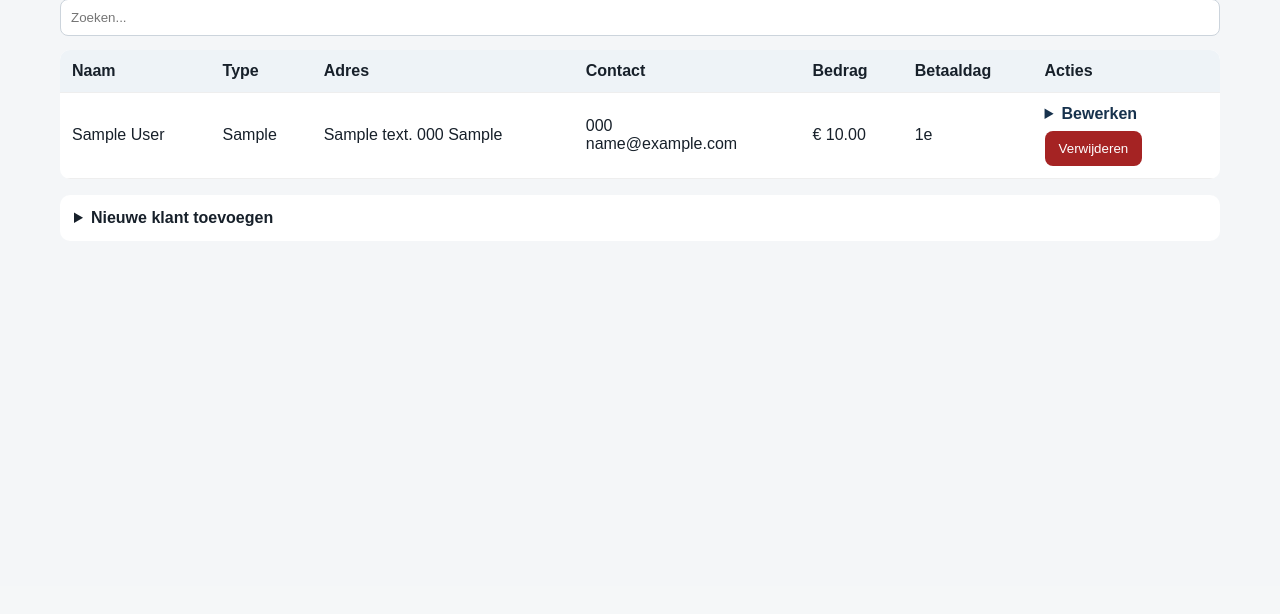
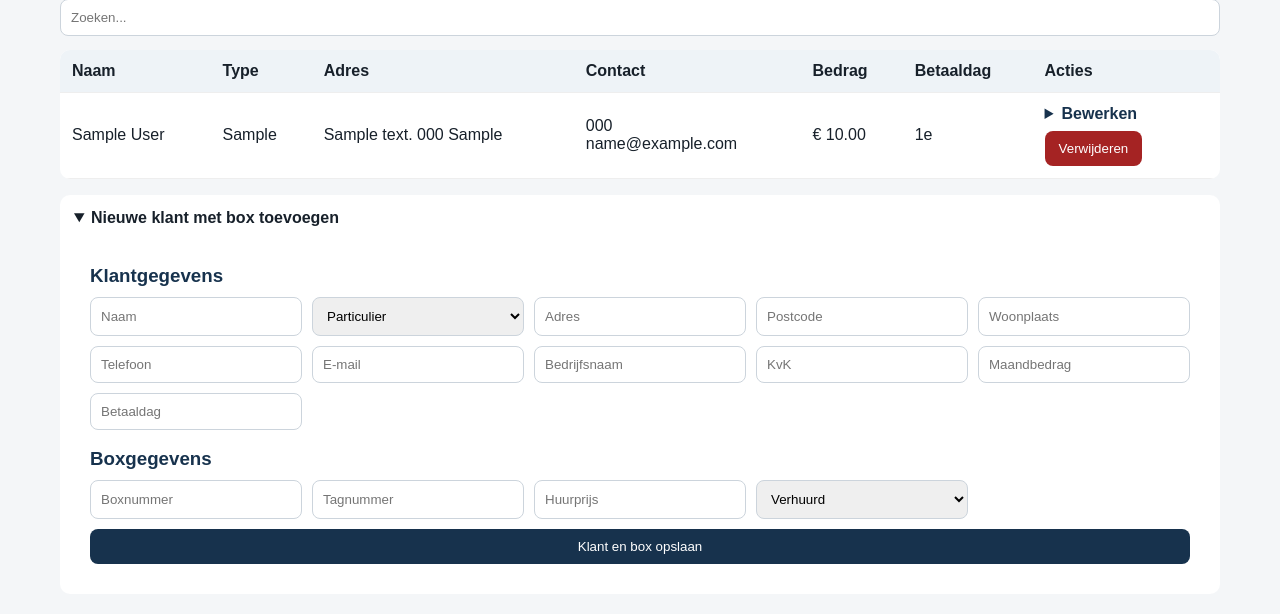
Before and after one commit to thinkupsolutions/opslagbox-beheer, a FastAPI app: page / in a window 1280 px wide, after a click on "Klanten". Shown: the part 214-828 px from the top of the page. Before the commit the page ends 440 px from the top, so only its background shows below. Run offline with FastAPI, Linux system fonts and the light colour scheme; the visitor is signed in with stand-in values (Sample User, id 1); tables that the repository leaves empty hold one stand-in row (values such as "Sample post").

Commit message:
Save customer and box together: app/templates/index.html

```diff
--- a/app/templates/index.html
+++ b/app/templates/index.html
@@ -30,17 +30,23 @@
 <input name="address" value="{{ c.address }}" placeholder="Adres"><input name="postal_code" value="{{ c.postal_code }}" placeholder="Postcode"><input name="city" value="{{ c.city }}" placeholder="Woonplaats"><input name="phone" value="{{ c.phone }}" placeholder="Telefoon"><input name="email" value="{{ c.email }}" placeholder="E-mail"><input name="company_name" value="{{ c.company_name }}" placeholder="Bedrijfsnaam"><input name="kvk" value="{{ c.kvk }}" placeholder="KvK"><input name="monthly_amount" value="{{ c.monthly_amount }}" type="number" step="0.01" placeholder="Maandbedrag"><input name="payment_day" value="{{ c.payment_day }}" type="number" min="1" max="31" placeholder="Betaaldag"><button>Wijzigingen opslaan</button></form></details>
 <form method="post" action="/customers/{{ c.id }}/delete" onsubmit="return confirm('Weet je zeker dat je deze klant wilt verwijderen?')"><button class="danger" type="submit">Verwijderen</button></form></td></tr>{% endfor %}
 </table>
-<details><summary>Nieuwe klant toevoegen</summary><form method="post" action="/customers" class="formgrid">
+<details open><summary>Nieuwe klant met box toevoegen</summary><form method="post" action="/customers-with-box" class="formgrid combinedform">
+<h3 style="grid-column:1/-1;margin:8px 0 0;color:#17324d">Klantgegevens</h3>
 <input name="name" placeholder="Naam" required><select name="customer_type"><option>Particulier</option><option>Zakelijk</option></select>
 <input name="address" placeholder="Adres"><input name="postal_code" placeholder="Postcode"><input name="city" placeholder="Woonplaats">
 <input name="phone" placeholder="Telefoon"><input name="email" placeholder="E-mail"><input name="company_name" placeholder="Bedrijfsnaam">
 <input name="kvk" placeholder="KvK"><input name="monthly_amount" type="number" step="0.01" placeholder="Maandbedrag">
-<input name="payment_day" type="number" min="1" max="31" placeholder="Betaaldag"><button>Opslaan</button></form></details></section>
+<input name="payment_day" type="number" min="1" max="31" placeholder="Betaaldag">
+<h3 style="grid-column:1/-1;margin:8px 0 0;color:#17324d">Boxgegevens</h3>
+<input name="box_number" placeholder="Boxnummer" required><input name="tag_number" placeholder="Tagnummer">
+<input name="rent" type="number" step="0.01" placeholder="Huurprijs">
+<select name="status"><option>Verhuurd</option><option>Beschikbaar</option></select>
+<button style="grid-column:1/-1">Klant en box opslaan</button></form></details></section>
 
 <section id="boxen" class="page">
 <h1>Boxen & tags</h1><table><tr><th>Box</th><th>Tag</th><th>Klant</th><th>Huur</th><th>Status</th></tr>
 {% for b in boxes %}<tr><td>{{ b.box_number }}</td><td>{{ b.tag_number }}</td><td>{{ b.customer.name if b.customer else '-' }}</td><td>€ {{ '%.2f'|format(b.rent) }}</td><td>{{ b.status }}</td></tr>{% endfor %}
-</table><details><summary>Nieuwe box toevoegen</summary><form method="post" action="/boxes" class="formgrid">
+</table><details><summary>Extra box toevoegen aan bestaande klant</summary><form method="post" action="/boxes" class="formgrid">
 <input name="box_number" placeholder="Boxnummer" required><input name="tag_number" placeholder="Tagnummer"><input name="rent" type="number" step="0.01" placeholder="Huurprijs">
 <select name="status"><option>Beschikbaar</option><option>Verhuurd</option></select><select name="customer_id"><option value="">Geen klant</option>{% for c in customers %}<option value="{{ c.id }}">{{ c.name }}</option>{% endfor %}</select>
 <button>Opslaan</button></form></details></section>
```
